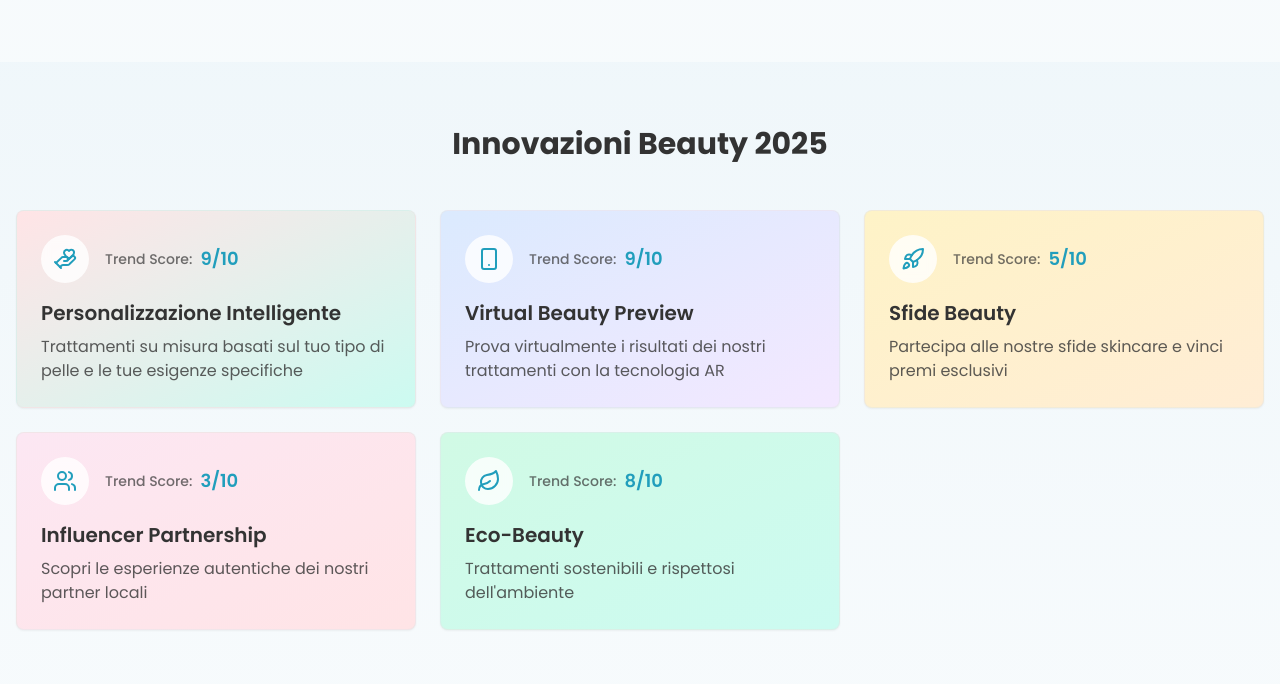
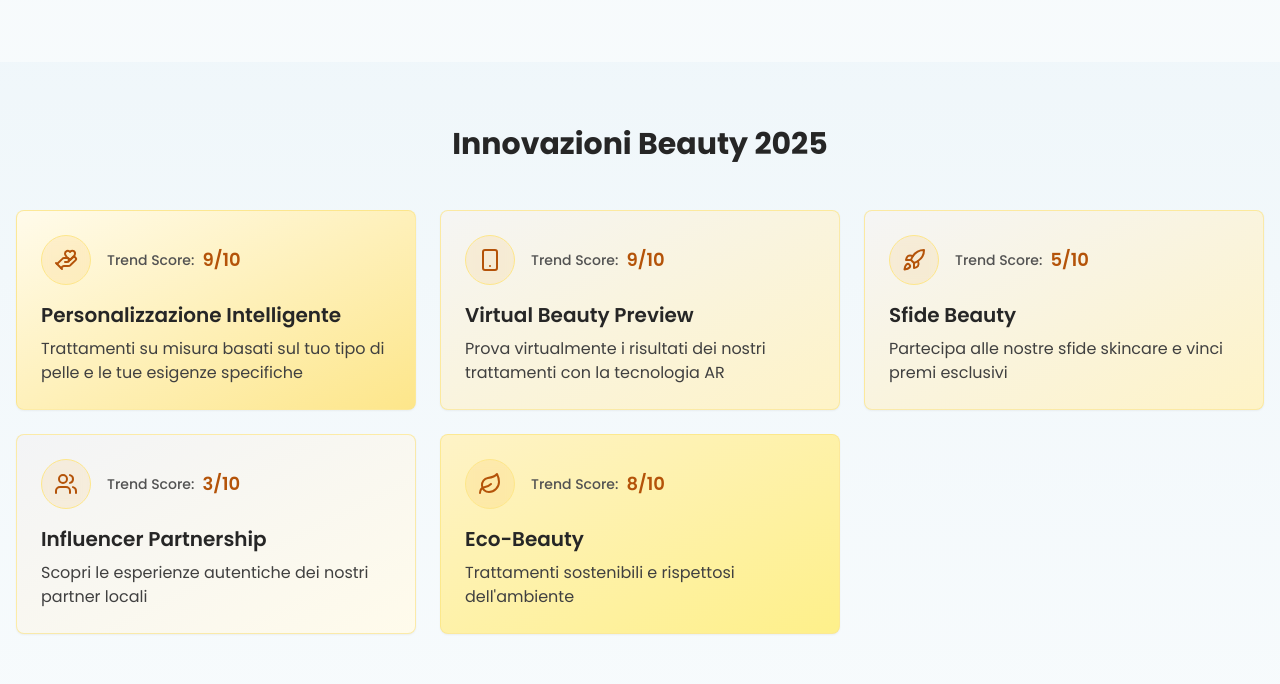
Before and after one commit to AlleBono/estetica-clienti-controllo, a React (Vite) app: page / in a window 1280 px wide. Shown: the part 1020-1704 px from the top of the page. Built offline with nearby package versions, Linux system fonts and the light colour scheme.

Commit message:
Refactor: Update color palette to gender-neutral gold

```diff
--- a/src/components/marketing/MarketingIdeas.tsx
+++ b/src/components/marketing/MarketingIdeas.tsx
@@ -8,35 +8,35 @@ const marketingStrategies = [
     description: "Trattamenti su misura basati sul tuo tipo di pelle e le tue esigenze specifiche",
     icon: HandHeart,
     score: 9,
-    gradient: "from-rose-100 to-teal-100"
+    gradient: "from-amber-50 to-amber-200"
   },
   {
     title: "Virtual Beauty Preview",
     description: "Prova virtualmente i risultati dei nostri trattamenti con la tecnologia AR",
     icon: Smartphone,
     score: 9,
-    gradient: "from-blue-100 to-purple-100"
+    gradient: "from-stone-100 to-amber-100"
   },
   {
     title: "Sfide Beauty",
     description: "Partecipa alle nostre sfide skincare e vinci premi esclusivi",
     icon: Rocket,
     score: 5,
-    gradient: "from-amber-100 to-orange-100"
+    gradient: "from-neutral-100 to-amber-100"
   },
   {
     title: "Influencer Partnership",
     description: "Scopri le esperienze autentiche dei nostri partner locali",
     icon: Users,
     score: 3,
-    gradient: "from-pink-100 to-rose-100"
+    gradient: "from-gray-100 to-amber-50"
   },
   {
     title: "Eco-Beauty",
     description: "Trattamenti sostenibili e rispettosi dell'ambiente",
     icon: Leaf,
     score: 8,
-    gradient: "from-emerald-100 to-teal-100"
+    gradient: "from-amber-100 to-yellow-200"
   }
 ];
 
@@ -44,7 +44,7 @@ export default function MarketingIdeas() {
   return (
     <section className="py-16 px-4">
       <div className="max-w-7xl mx-auto">
-        <h2 className="text-3xl font-bold text-center mb-12 text-clinic-text">
+        <h2 className="text-3xl font-bold text-center mb-12 text-neutral-800">
           Innovazioni Beauty 2025
         </h2>
         <div className="grid grid-cols-1 md:grid-cols-2 lg:grid-cols-3 gap-6">
@@ -53,26 +53,26 @@ export default function MarketingIdeas() {
             return (
               <Card
                 key={strategy.title}
-                className={`overflow-hidden transition-all duration-300 hover:scale-105 border-neutral-200/50 bg-gradient-to-br ${strategy.gradient}`}
+                className={`overflow-hidden transition-all duration-300 hover:scale-105 border-amber-200/70 bg-gradient-to-br ${strategy.gradient}`}
               >
                 <CardContent className="p-6">
                   <div className="flex items-center gap-4 mb-4">
-                    <div className="p-3 rounded-full bg-white/80 backdrop-blur-sm">
-                      <Icon className="h-6 w-6 text-clinic-vibrant-blue" />
+                    <div className="p-3 rounded-full bg-amber-500/10 backdrop-blur-sm border border-amber-200">
+                      <Icon className="h-6 w-6 text-amber-700" />
                     </div>
                     <div className="flex items-center gap-2">
-                      <span className="text-sm font-medium text-clinic-text/70">
+                      <span className="text-sm font-medium text-neutral-600">
                         Trend Score:
                       </span>
-                      <span className="text-lg font-semibold text-clinic-vibrant-blue">
+                      <span className="text-lg font-semibold text-amber-700">
                         {strategy.score}/10
                       </span>
                     </div>
                   </div>
-                  <h3 className="text-xl font-semibold mb-2 text-clinic-text">
+                  <h3 className="text-xl font-semibold mb-2 text-neutral-800">
                     {strategy.title}
                   </h3>
-                  <p className="text-clinic-text/80">
+                  <p className="text-neutral-700">
                     {strategy.description}
                   </p>
                 </CardContent>
```
